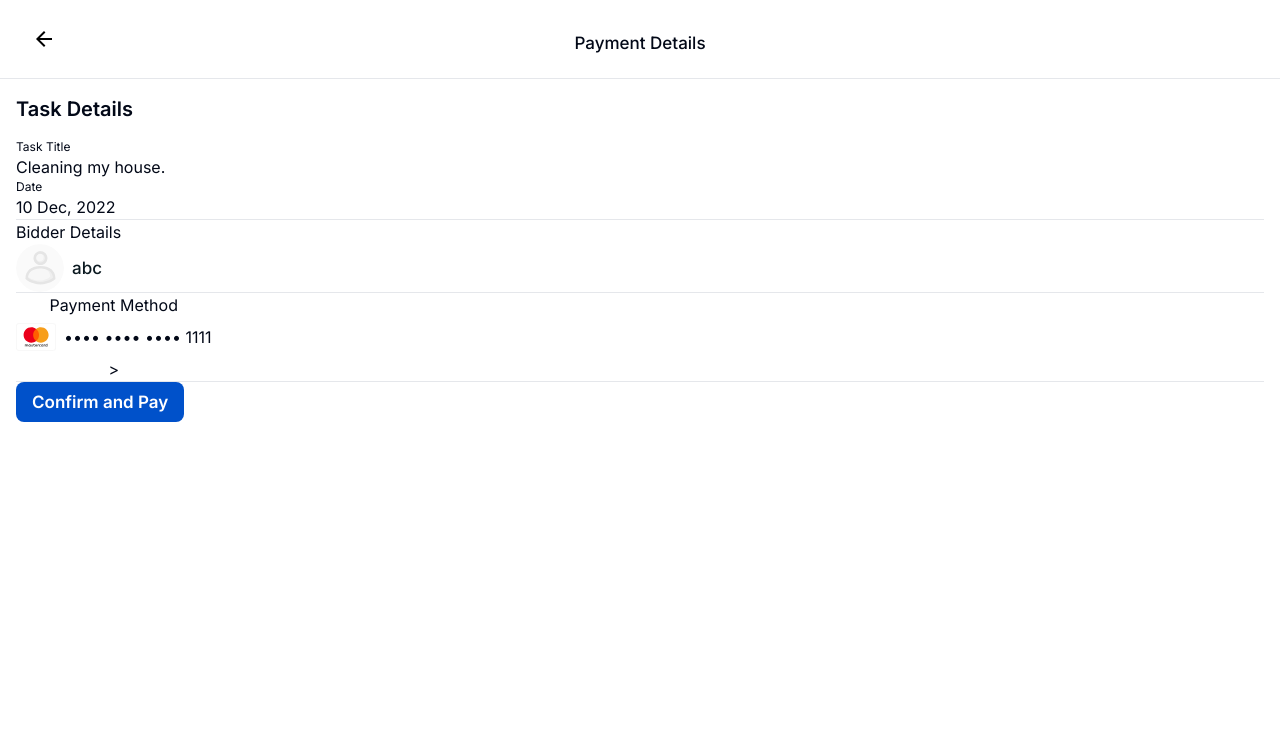
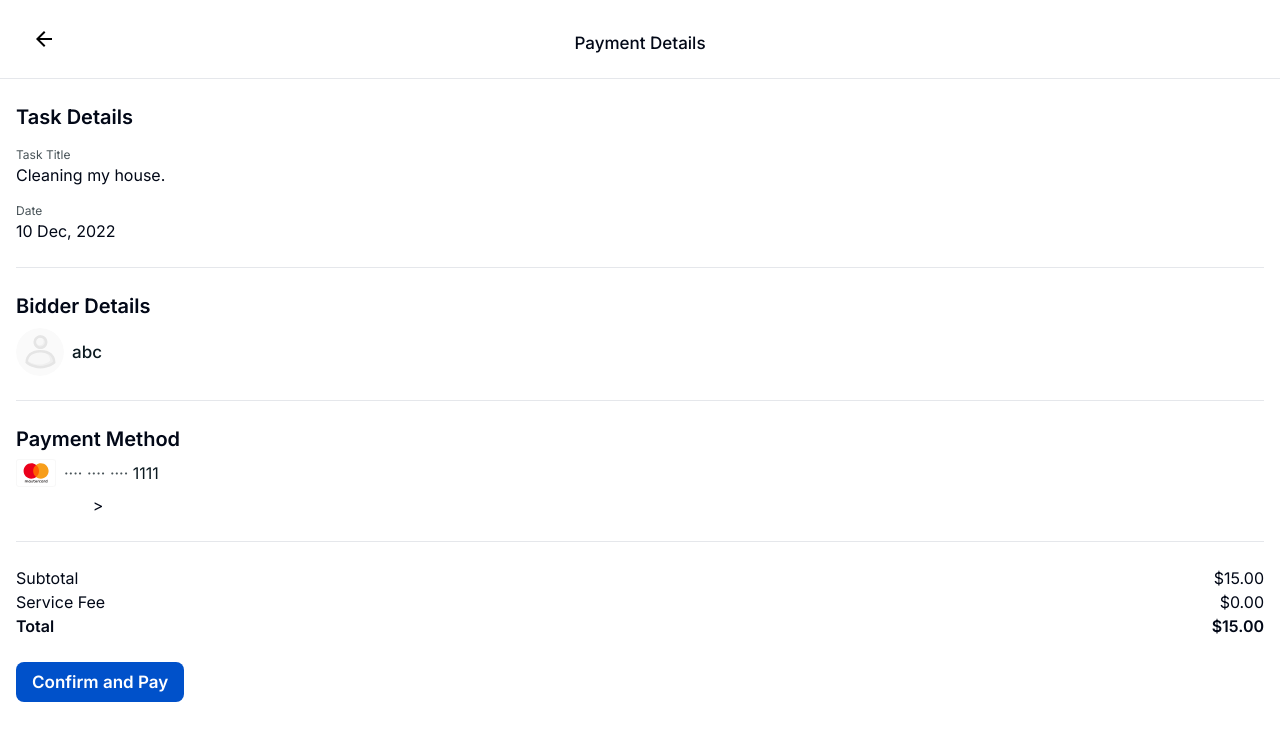
Before and after one commit to codersforcauses/penni, a Next.js app in the folder client/: page /tasks/pay/1 in a window 1280 px wide. Shown: the top 740 px of the page. Built offline with nearby package versions, Linux system fonts and the light colour scheme.

Commit message:
Add new global text colours to match designs
- Replace credit card info component text colouring with new global
  font colours.
- Replace subheadings in payment page with new colours.

```diff
--- a/client/src/components/ui/credit-card-info.tsx
+++ b/client/src/components/ui/credit-card-info.tsx
@@ -21,7 +21,7 @@ export default function CreditCardInfo({
   cardType,
   last4Digits,
 }: CreditCardInfoProps) {
-  const obfuscatedNumber = `•••• •••• •••• ${last4Digits}`;
+  const obfuscatedText = `···· ···· ···· `;
   return (
     <div id="credit-card-info" className="flex items-center">
       <Image
@@ -30,7 +30,14 @@ export default function CreditCardInfo({
         width={40}
         height={25}
       />
-      <p className="ml-2">{obfuscatedNumber}</p>
+      <p className="ml-2">
+        <span className="text-penni-text-subheading-light-mode">
+          {obfuscatedText}
+        </span>
+        <span className="text-penni-text-regular-light-mode">
+          {last4Digits}
+        </span>
+      </p>
     </div>
   );
 }
--- a/client/src/pages/tasks/pay/[taskID].tsx
+++ b/client/src/pages/tasks/pay/[taskID].tsx
@@ -24,27 +24,31 @@ export default function Pay({ taskID, cardInfo }: PayProps) {
       <Header title="Payment Details" />
       <hr />
       <div className="mx-4">
-        <div id="task-details">
-          <h3 className="title3 h py-4">Task Details</h3>
-          <div>
-            <div className="text-xs">Task Title</div>
+        <div id="task-details" className="py-6">
+          <h3 className="title3">Task Details</h3>
+          <div className="py-4">
+            <div className="text-xs text-penni-text-subheading-light-mode">
+              Task Title
+            </div>
             <p>Cleaning my house.</p>
           </div>
           <div>
-            <div className="text-xs">Date</div>
+            <div className="text-xs text-penni-text-subheading-light-mode">
+              Date
+            </div>
             <p>10 Dec, 2022</p>
           </div>
         </div>
         <hr />
-        <div id="bidder-details">
-          <h2>Bidder Details</h2>
+        <div id="bidder-details" className="py-6">
+          <h3 className="title3 pb-2">Bidder Details</h3>
           <PersonDetail personName="abc" />
         </div>
         <hr />
-        <div id="payment-details" className="flex flex-row">
+        <div id="payment-details" className="flex flex-row py-6">
           <button>
             <div>
-              <h2>Payment Method</h2>
+              <h3 className="title3">Payment Method</h3>
               <CreditCardInfo
                 cardType={cardInfo.cardType}
                 last4Digits={cardInfo.last4Digits}
@@ -54,7 +58,17 @@ export default function Pay({ taskID, cardInfo }: PayProps) {
           </button>
         </div>
         <hr />
-        <div id="payment-total"></div>
+        <div id="payment-total" className="py-6">
+          <p className="flex justify-between">
+            Subtotal <span className="ml-auto">$15.00</span>
+          </p>
+          <p className="flex justify-between">
+            Service Fee <span>$0.00</span>
+          </p>
+          <h4 className="title4 flex justify-between font-semibold">
+            Total <span>$15.00</span>
+          </h4>
+        </div>
         <Button>Confirm and Pay</Button>
       </div>
     </div>
--- a/client/tailwind.config.ts
+++ b/client/tailwind.config.ts
@@ -92,6 +92,8 @@ const config = {
             "secondary-dark-mode": "#BCBCBC",
             "tertiary-light-mode": "#858C8F",
             "tertiary-dark-mode": "#77797D",
+            "subheading-light-mode": "#485358",
+            "subheading-dark-mode": "#B7ACA7",
           },
         },
         border: "hsl(var(--border))",
```
